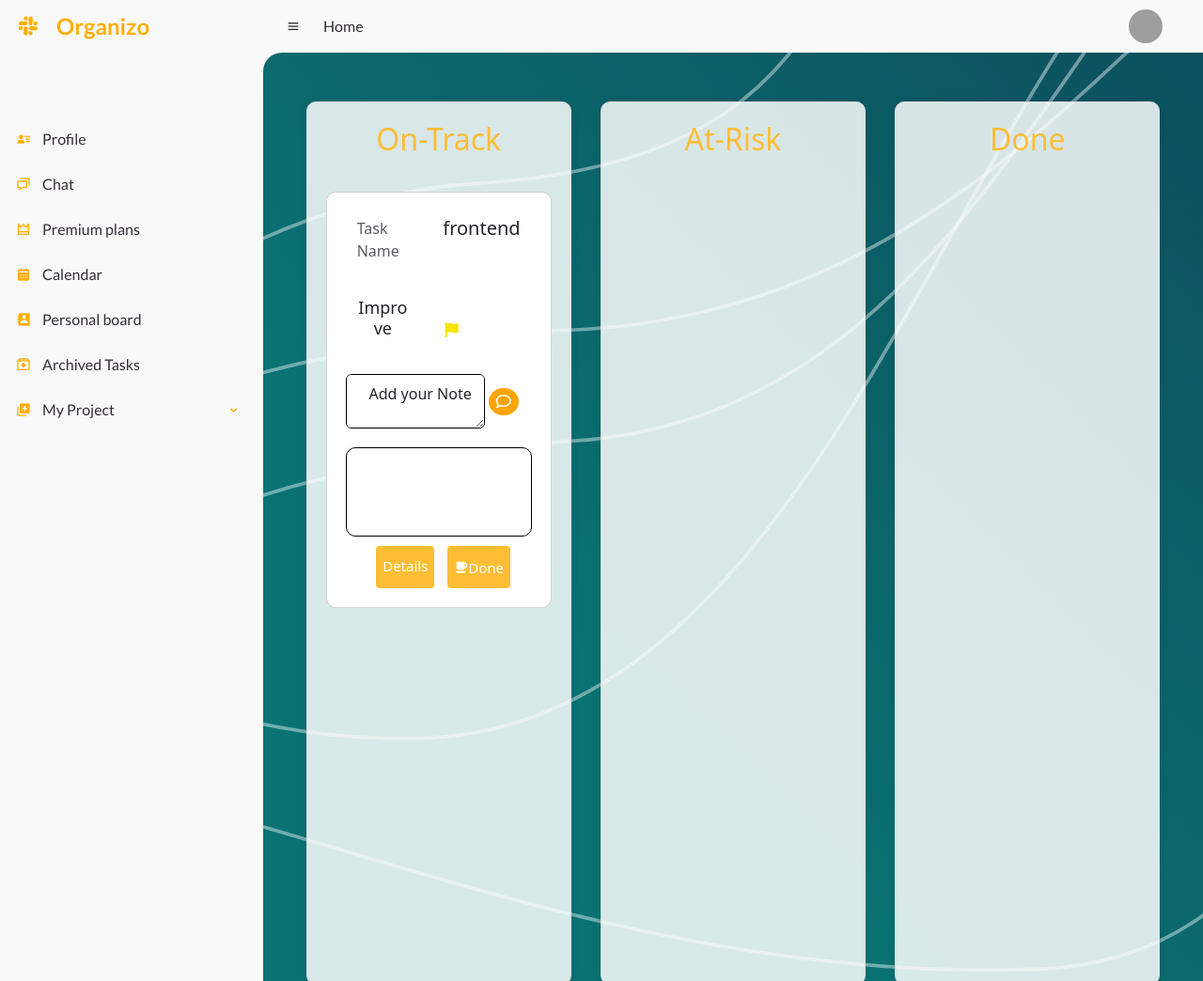
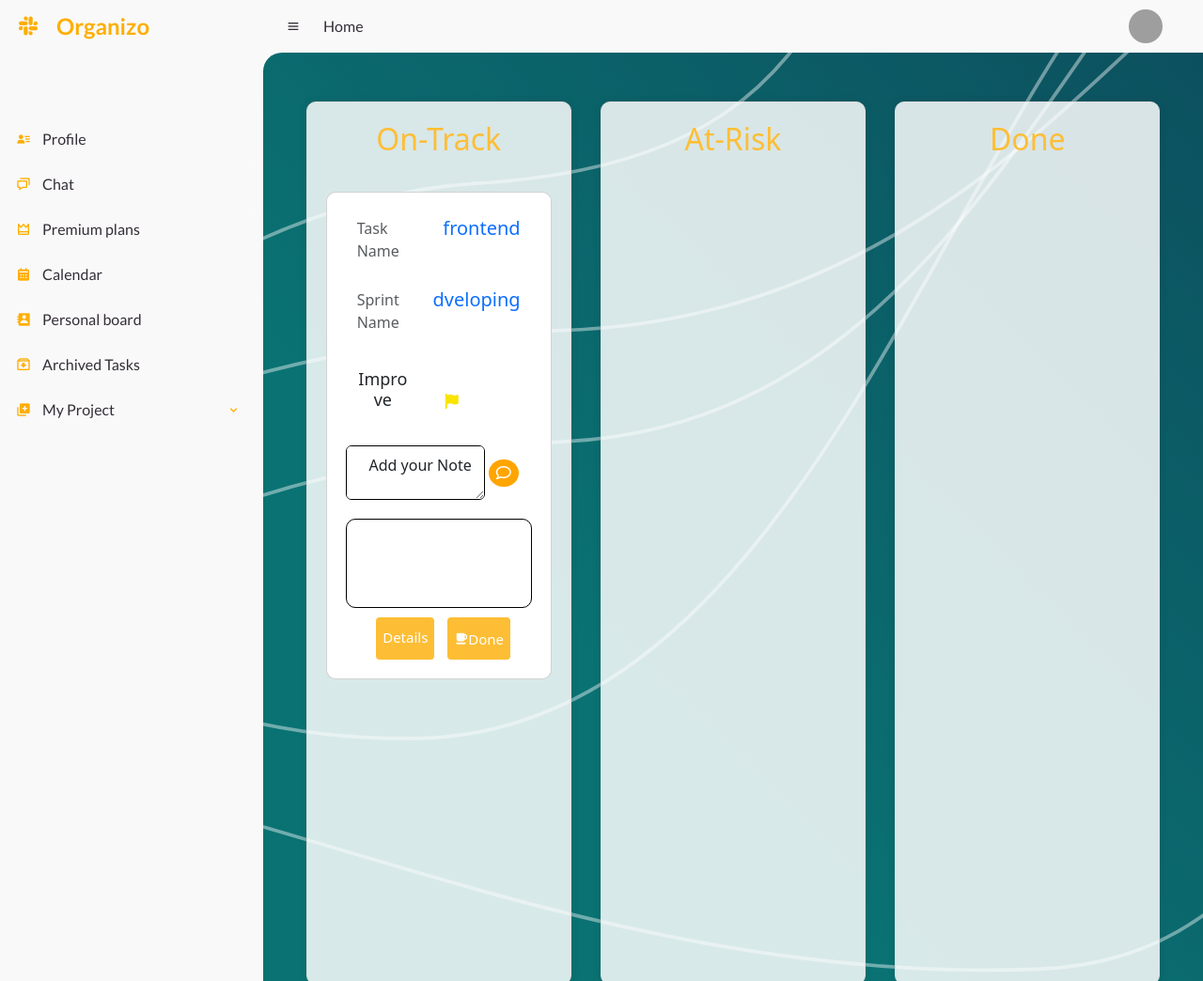
Before and after one commit to MohamedTBadr/3DOS-C1T2-Organizo, a PHP site: page /phpmailer/my_tasks.php in a window 1280 px wide. Shown: the whole page at 94% size. Run offline with PHP 8.4, Linux system fonts and the light colour scheme; a user stored in the database is signed in; data comes from the database, SQL or seed files in the repository; some libraries are stand-ins or nearby versions; grey boxes are pictures that could not be loaded.

Commit message:
Add files via upload

```diff
--- a/my_tasks.php
+++ b/my_tasks.php
@@ -13,18 +13,21 @@ $user_id=$_SESSION['user_id'];
 $select1 = "SELECT * FROM `task`
 JOIN category ON `task`.`category_id` = `category`.`category_id`
 JOIN priority ON `task`.`priority_id` = `priority`.`priority_id`
+JOIN `sprint` ON `task`.`sprint_id` = `sprint`.`sprint_id`
 WHERE `task_status`= 1 AND `task`.`hidden` = 'unarchive' AND `task`.`assignie`='$user_id'";
 $Run1 = mysqli_query($connect, $select1);
 
 $select2 = "SELECT * FROM `task`
 JOIN category ON `task`.`category_id` = `category`.`category_id`
 JOIN priority ON `task`.`priority_id` = `priority`.`priority_id`
+JOIN `sprint` ON `task`.`sprint_id` = `sprint`.`sprint_id`
 WHERE `task_status`= 2 AND `task`.`hidden` = 'unarchive' AND `task`.`assignie`='$user_id'";
 $Run2 = mysqli_query($connect, $select2);
 
 $select3 = "SELECT * FROM `task`
 JOIN category ON `task`.`category_id` = `category`.`category_id`
 JOIN priority ON `task`.`priority_id` = `priority`.`priority_id`
+JOIN `sprint` ON `task`.`sprint_id` = `sprint`.`sprint_id`
 WHERE `task_status`= 3 AND `task`.`hidden` = 'unarchive'  AND `task`.`assignie`='$user_id'";
 $Run3 = mysqli_query($connect, $select3);
 
@@ -83,8 +86,18 @@ if (isset($_POST['submit'])) {
                     <div class="first">
                         <div class="form-control">
                             <p class="text-muted">Task Name</p>
-                            <h5><?php echo $key['task_name']; ?></h5>
+                            <h5>
+                            <a href="mytask-details.php?task_id=<?php echo $key['task_id'] ?>" >
+                                <?php echo $key['task_name']; ?> </a></h5>
+
                         </div>
+                        <div class="form-control">
+                            <p class="text-muted">Sprint Name</p>
+                            <h5>
+                            <a href="tasks.php?sid=<?php echo $key['sprint_id'] ?>" >
+                                <?php echo $key['sprint_name']; ?></a></h5>
+                        </div>
+
                         <div class="category">
                             <h3><?php echo $key['category_name']; ?></h3>
                         </div>
@@ -131,9 +144,18 @@ if (isset($_POST['submit'])) {
             <?php foreach ($Run2 as $key) { ?>
             <div class="card">
                     <div class="first">
+                    <div class="form-control">
+                            <p class="text-muted">Task Name</p>
+                            <h5>
+                            <a href="mytask-details.php?task_id=<?php echo $key['task_id'] ?>" >
+                                <?php echo $key['task_name']; ?> </a></h5>
+
+                        </div>
                         <div class="form-control">
-                            <p class="text-muted">Task Name</p>
-                            <h5><?php echo $key['task_name']; ?></h5>
+                            <p class="text-muted">Sprint Name</p>
+                            <h5>
+                            <a href="tasks.php?sid=<?php echo $key['sprint_id'] ?>" >
+                                <?php echo $key['sprint_name']; ?></a></h5>
                         </div>
                         <div class="category">
                             <h3><?php echo $key['category_name']; ?></h3>
@@ -181,9 +203,18 @@ if (isset($_POST['submit'])) {
             <?php foreach ($Run3 as $key) { ?>
             <div class="card">
                     <div class="first">
+                    <div class="form-control">
+                            <p class="text-muted">Task Name</p>
+                            <h5>
+                            <a href="mytask-details.php?task_id=<?php echo $key['task_id'] ?>" >
+                                <?php echo $key['task_name']; ?> </a></h5>
+
+                        </div>
                         <div class="form-control">
-                            <p class="text-muted">Task Name</p>
-                            <h5><?php echo $key['task_name']; ?></h5>
+                            <p class="text-muted">Sprint Name</p>
+                            <h5>
+                            <a href="tasks.php?sid=<?php echo $key['sprint_id'] ?>" >
+                                <?php echo $key['sprint_name']; ?></a></h5>
                         </div>
                         <div class="category">
                             <h3><?php echo $key['category_name']; ?></h3>
```
